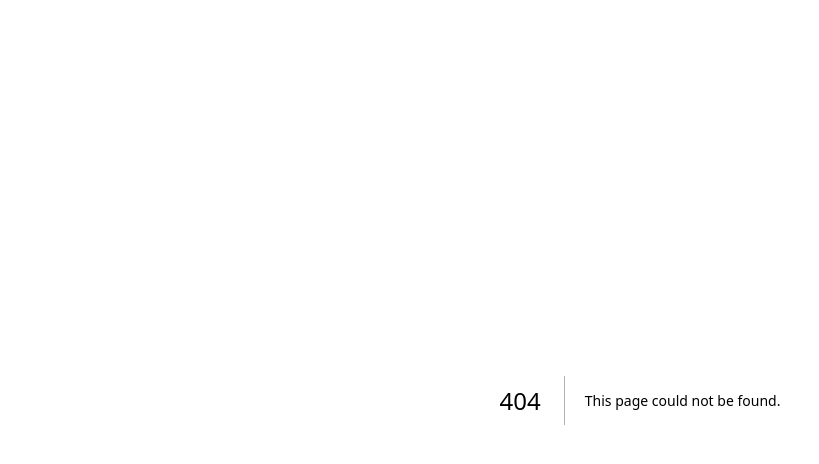
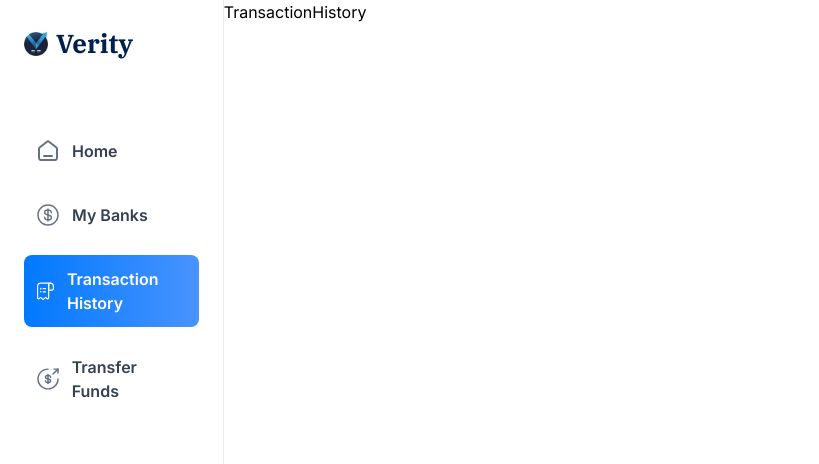
Before and after one commit to jjjosephn/Verity, a Next.js app: page /transaction in a window 1280 px wide. Before the commit this address had no page. Shown: the top 464 px of the page, without its empty margins (0-819 px from the left). Built offline with nearby package versions, Linux system fonts and the light colour scheme.

Commit message:
Implement route groups for sidebars

```diff
--- /dev/null
+++ b/app/(root)/banks/page.tsx
@@ -0,0 +1,9 @@
+import React from 'react'
+
+const MyBanks = () => {
+  return (
+    <div>MyBanks</div>
+  )
+}
+
+export default MyBanks
--- /dev/null
+++ b/app/(root)/transaction/page.tsx
@@ -0,0 +1,9 @@
+import React from 'react'
+
+const TransactionHistory = () => {
+  return (
+    <div> TransactionHistory</div>
+  )
+}
+
+export default TransactionHistory
--- /dev/null
+++ b/app/(root)/transfer/page.tsx
@@ -0,0 +1,9 @@
+import React from 'react'
+
+const Transfer = () => {
+  return (
+    <div>Transfer</div>
+  )
+}
+
+export default Transfer
--- a/constants/index.ts
+++ b/constants/index.ts
@@ -6,17 +6,17 @@
   },
   {
     imgURL: "/icons/dollar-circle.svg",
-    route: "/my-banks",
+    route: "/banks",
     label: "My Banks",
   },
   {
     imgURL: "/icons/transaction.svg",
-    route: "/transaction-history",
+    route: "/transaction",
     label: "Transaction History",
   },
   {
     imgURL: "/icons/money-send.svg",
-    route: "/payment-transfer",
+    route: "/transfer",
     label: "Transfer Funds",
   },
 ];
```
